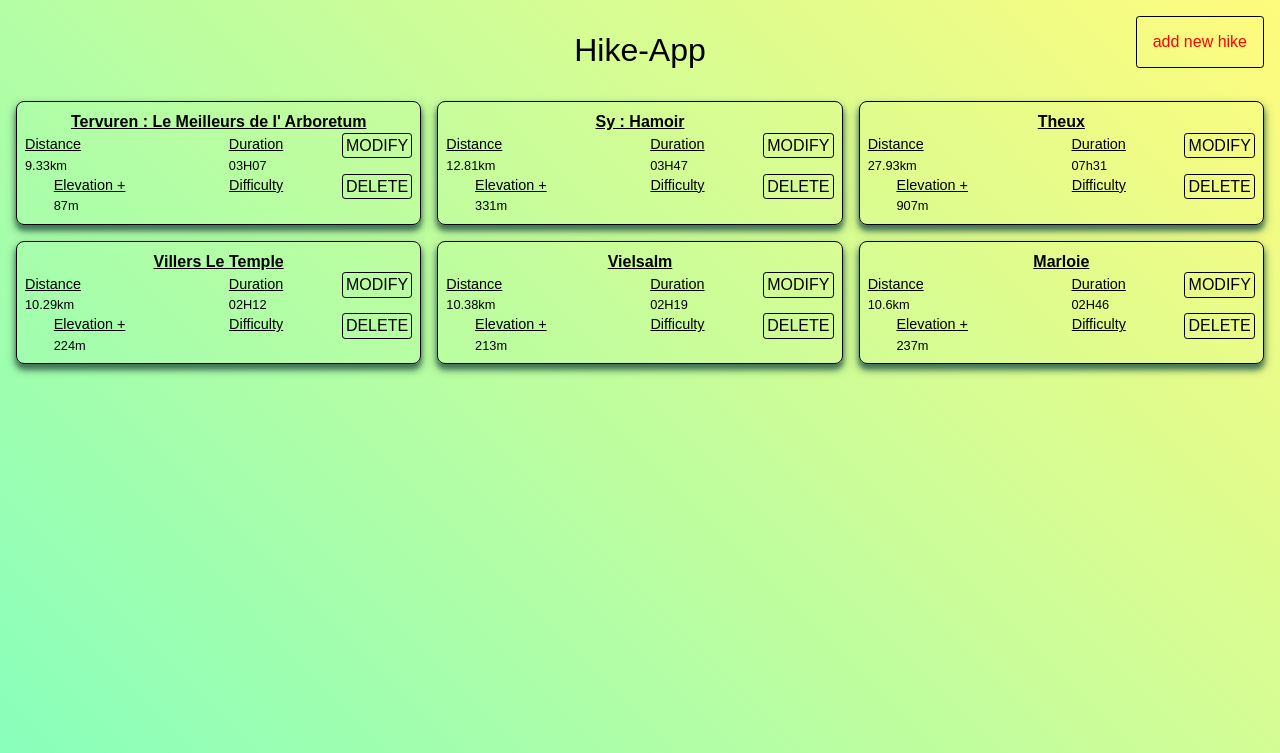
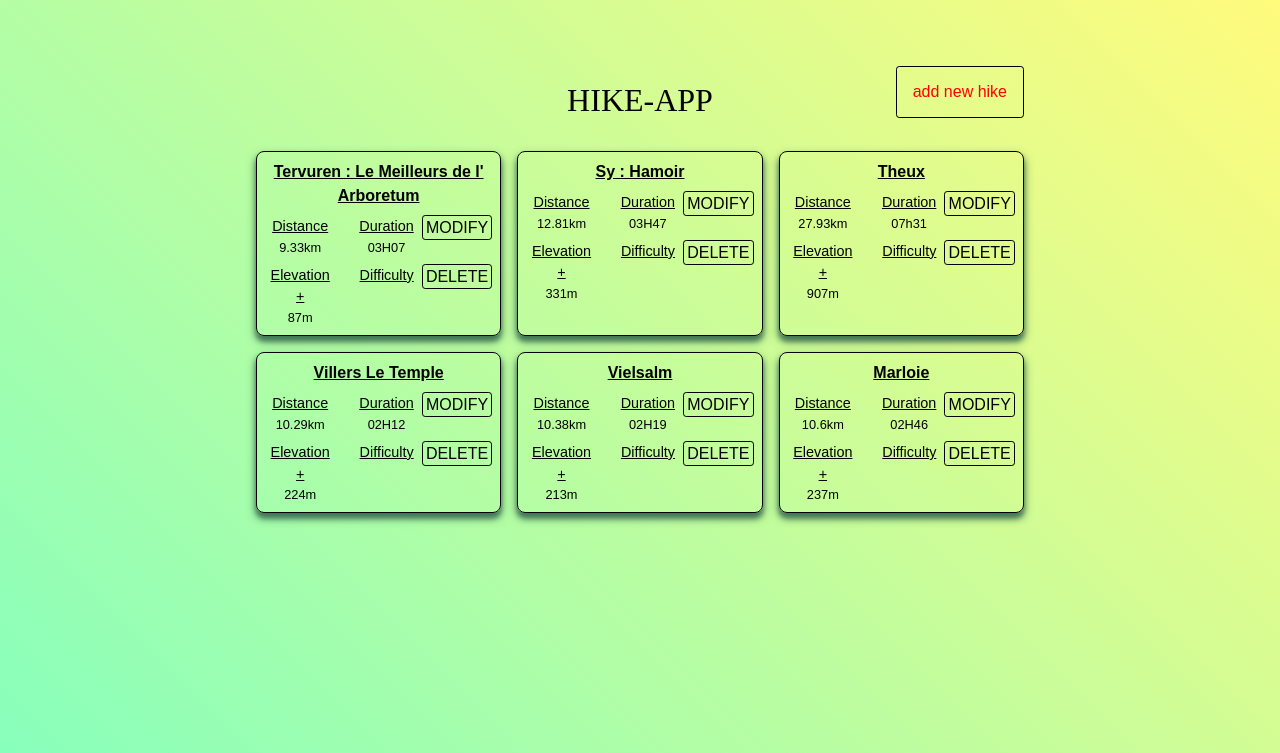
Before and after one commit to JeanChristopheM/hiking-php, a PHP site: page / in a window 1280 px wide. Shown: the top 753 px of the page. Run offline with PHP 8.4, Linux system fonts and the light colour scheme; data comes from the database, SQL or seed files in the repository; data that the repository does not hold is empty; a stand-in replaces the project's code that opens the database connection.

Commit message:
rendered sass

```diff
--- a/src/style/main.css
+++ b/src/style/main.css
@@ -12,8 +12,7 @@
 *,
 *::before,
 *::after {
-  -webkit-box-sizing: border-box;
-          box-sizing: border-box;
+  box-sizing: border-box;
 }
 
 /* Remove list styles (bullets/numbers) */
@@ -35,6 +34,75 @@ table {
 /* revert the 'white-space' property for textarea elements on Safari */
 textarea {
   white-space: revert;
+}
+
+* {
+  padding: 0;
+  margin: 0;
+  box-sizing: border-box;
+}
+
+body {
+  margin: 50px auto;
+  text-align: center;
+  width: 800px;
+}
+
+h1 {
+  font-family: "Passion One";
+  font-size: 2rem;
+  text-transform: uppercase;
+}
+
+label {
+  width: 150px;
+  display: inline-block;
+  text-align: left;
+  font-size: 1.5rem;
+  font-family: "Lato";
+}
+
+input {
+  border: 2px solid #ccc;
+  font-size: 1.5rem;
+  font-weight: 100;
+  font-family: "Lato";
+  padding: 10px;
+}
+
+form {
+  margin: 25px auto;
+  padding: 20px;
+  border: 5px solid #ccc;
+  width: 500px;
+  background: #eee;
+}
+
+div.form-element {
+  margin: 20px 0;
+}
+
+button {
+  padding: 10px;
+  font-size: 1.5rem;
+  font-family: "Lato";
+  font-weight: 100;
+  background: yellowgreen;
+  color: white;
+  border: none;
+}
+
+p.success,
+p.error {
+  color: white;
+  font-family: lato;
+  background: yellowgreen;
+  display: inline-block;
+  padding: 2px 10px;
+}
+
+p.error {
+  background: orangered;
 }
 
 html {
@@ -76,38 +144,21 @@ h1 {
 }
 
 .app {
-  display: -webkit-box;
-  display: -ms-flexbox;
   display: flex;
-<<<<<<< HEAD
-  -ms-flex-wrap: wrap;
-      flex-wrap: wrap;
-=======
   flex-wrap: wrap;
   gap: 1rem;
   margin-inline: 1rem;
   margin-bottom: 2rem;
->>>>>>> jc
 }
 
 .card {
-  display: -ms-grid;
   display: grid;
   flex: 1 1 100%;
   border: 1px solid black;
-<<<<<<< HEAD
-  -ms-grid-columns: (1fr)[3];
-      grid-template-columns: repeat(3, 1fr);
-  -ms-grid-rows: (max-content)[3];
-      grid-template-rows: repeat(3, -webkit-max-content);
-      grid-template-rows: repeat(3, max-content);
-      grid-template-areas: "name difficulty modify" "distance duration delete" "elevation elevation delete";
-=======
   grid-template-columns: repeat(3, 1fr);
   grid-template-rows: repeat(3, -webkit-max-content);
   grid-template-rows: repeat(3, max-content);
   grid-template-areas: "name name name" "distance duration modify" "elevation difficulty delete";
->>>>>>> jc
   gap: 0.5rem;
   padding: 0.5rem;
   border-radius: 0.5rem;
@@ -123,66 +174,35 @@ h1 {
     flex: 1 1 calc(33.3% - 2rem);
   }
 }
-
 .card .name {
-  -ms-grid-row: 1;
-  -ms-grid-column: 1;
   grid-area: name;
   justify-self: center;
   text-decoration: underline;
 }
-
 .card .distance {
-  -ms-grid-row: 2;
-  -ms-grid-column: 1;
   grid-area: distance;
 }
-
 .card .difficulty {
-  -ms-grid-row: 1;
-  -ms-grid-column: 2;
   grid-area: difficulty;
 }
-
 .card .duration {
-  -ms-grid-row: 2;
-  -ms-grid-column: 2;
   grid-area: duration;
 }
-
 .card .elevation {
-  -ms-grid-row: 3;
-  -ms-grid-column: 1;
-  -ms-grid-column-span: 2;
   grid-area: elevation;
-<<<<<<< HEAD
-  -ms-grid-column-align: center;
-      justify-self: center;
-=======
->>>>>>> jc
 }
-
 .card .modify {
-  -ms-grid-row: 1;
-  -ms-grid-column: 3;
   grid-area: modify;
 }
-
 .card .delete {
-  -ms-grid-row: 2;
-  -ms-grid-row-span: 2;
-  -ms-grid-column: 3;
   grid-area: delete;
 }
-
 .card .modify,
 .card .delete,
 .card .difficulty,
 .card .duration {
-  -ms-grid-column-align: right;
-      justify-self: right;
+  justify-self: right;
 }
-
 .card a {
   cursor: pointer;
   border: 1px solid black;
@@ -206,9 +226,6 @@ button {
   border-radius: 0.2rem;
   padding: 0.5rem;
 }
-<<<<<<< HEAD
-/*# sourceMappingURL=main.css.map */
-=======
 
 .updateForm {
   border: 1px solid black;
@@ -244,4 +261,3 @@ button {
 .updateForm .distance {
   width: 100%;
 }/*# sourceMappingURL=main.css.map */
->>>>>>> jc
--- a/src/style/main.scss
+++ b/src/style/main.scss
@@ -1,12 +1,9 @@
 @import "reset";
 @import "vars";
-<<<<<<< HEAD
 @import "login";
-=======
 html {
     font-family: sans-serif;
     background-image: linear-gradient(45deg, #85ffbd 0%, #fffb7d 100%);
->>>>>>> jc
 
     background-repeat: no-repeat;
     background-size: cover;
```
Also changed, not shown: 1 other file.
